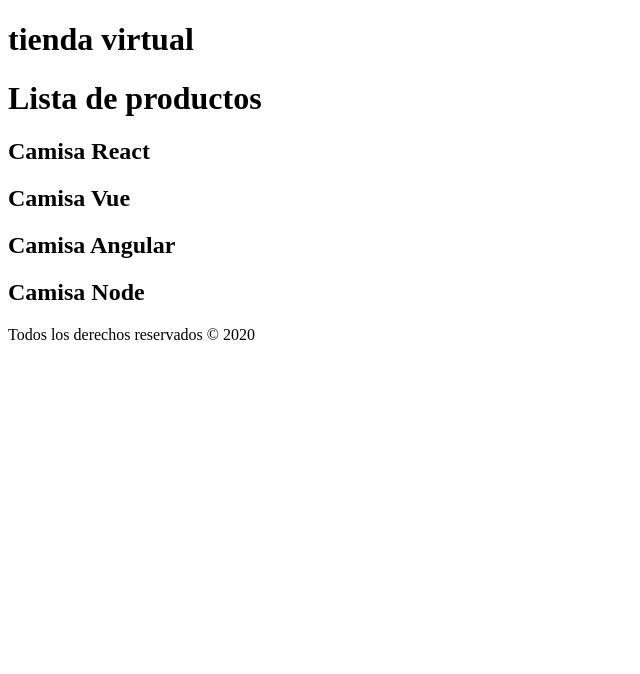
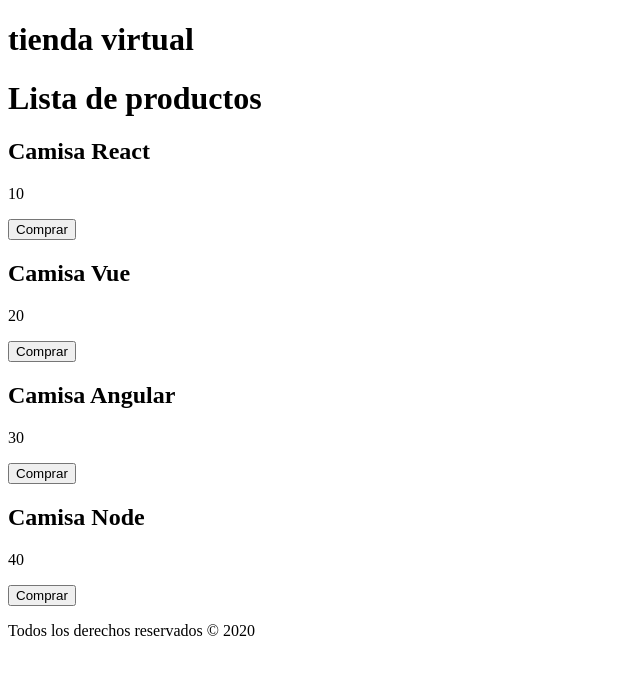
Before and after one commit to GonzaloCarcamo/curso-MERN-01, a React (Create React App) app: page / in a window 1280 px wide. Shown: the top 674 px of the page, without its empty margins (0-640 px from the left). Built offline with nearby package versions, Linux system fonts and the light colour scheme.

Commit message:
Agregar eventos

```diff
--- a/src/components/Producto.js
+++ b/src/components/Producto.js
@@ -2,12 +2,23 @@
 
 const Producto = ({producto}) => {
 
-    const { nombre, precio, id } = producto
+    const { nombre, precio, id } = producto;
+
+    // Agregar producto al carrito
+
+    const seleccionarProducto = id => {
+        console.log('comprando...', id)
+
+    }
 
     return (
         <div>
             <h2>{nombre}</h2>
-
+            <p>{precio}</p>
+            <button
+                type='button'
+                onClick={ () => seleccionarProducto() }
+            >Comprar</button>
         </div>
 
 
```
